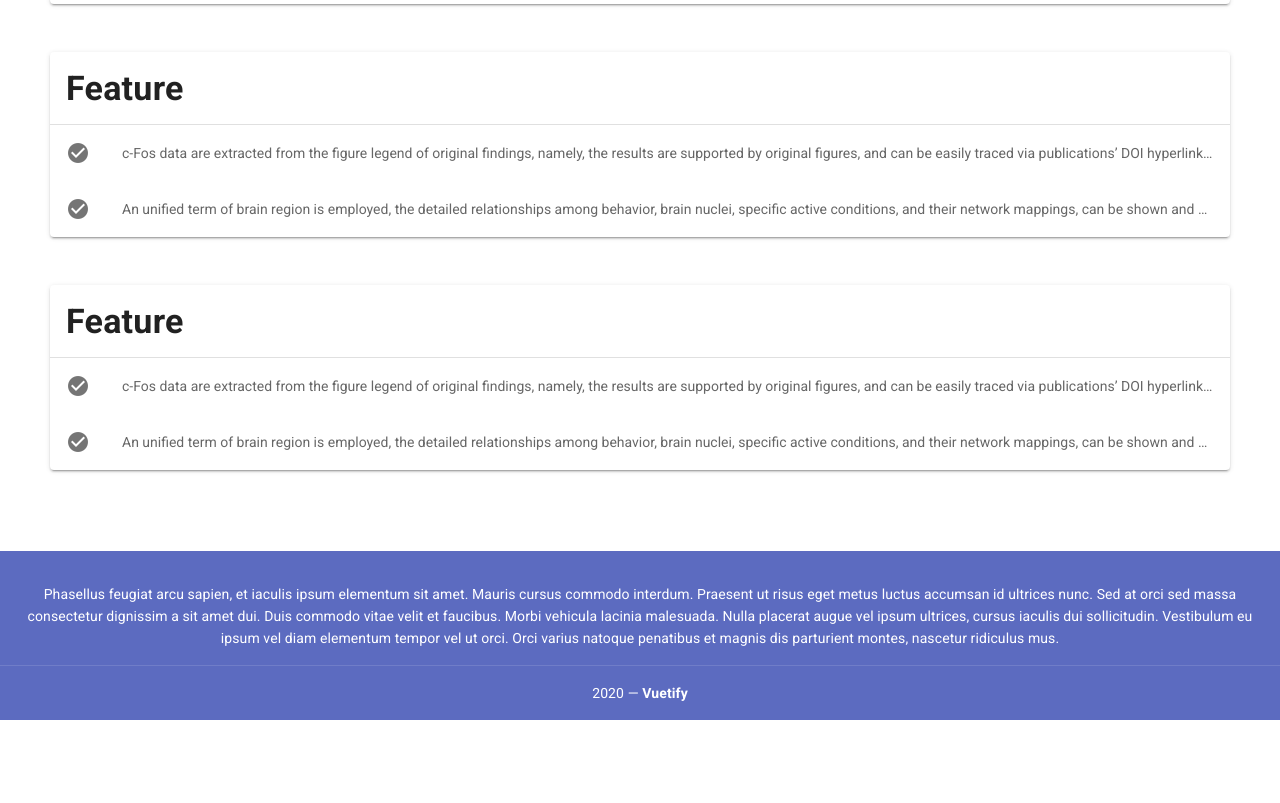
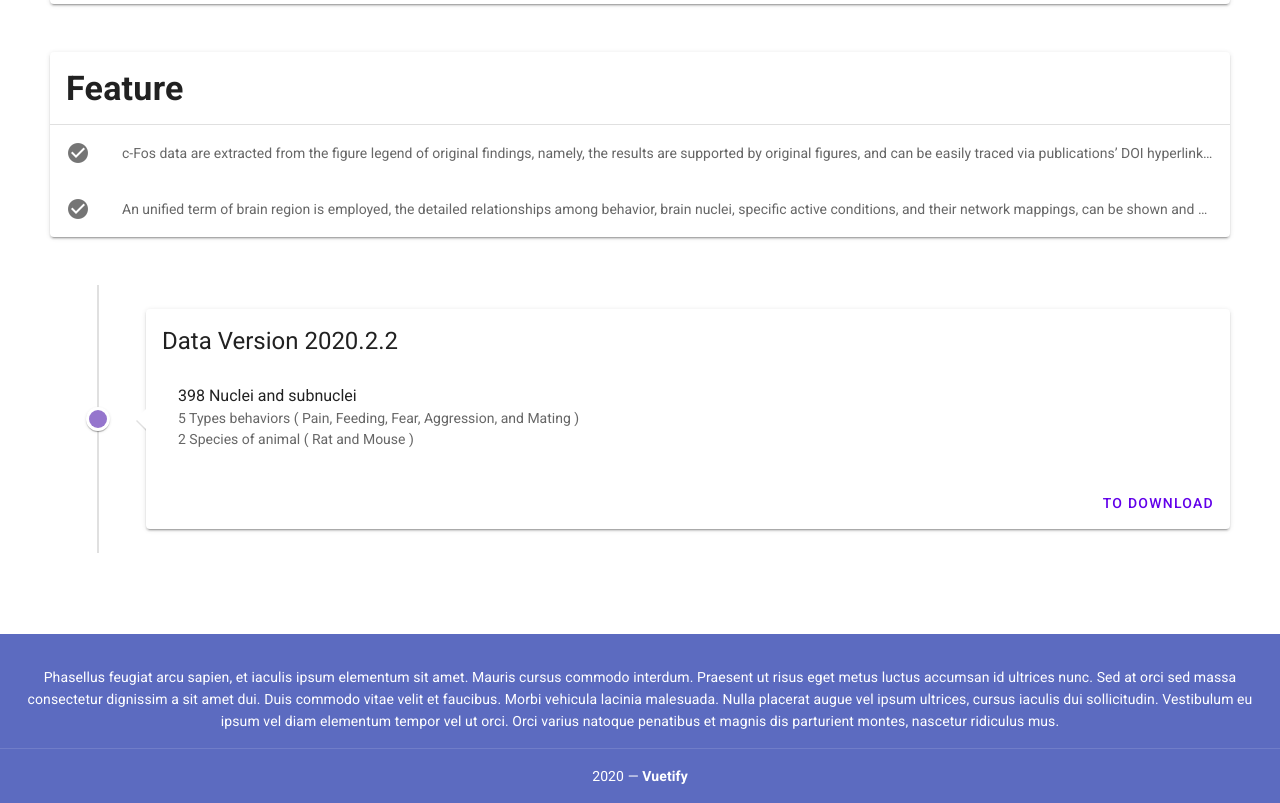
Before and after one commit to wenjie1991/cfosdb, a Vue app in the folder frontend/: page / in a window 1280 px wide. Shown: the part 680-1483 px from the top of the page. Before the commit the page ends 1400 px from the top, so only its background shows below. Built offline with nearby package versions, Linux system fonts and the light colour scheme.

Commit message:
feat: add download in index page

```diff
--- a/frontend/src/pages/index.vue
+++ b/frontend/src/pages/index.vue
@@ -53,26 +53,31 @@
                 </v-list-item-content>
             </v-list-item>
         </v-card>
-        <v-card class="mx-auto mt-12">
-            <v-card-title class="display-1 text--primary font-weight-bold">Feature</v-card-title>
-            <v-divider></v-divider>
-            <v-list-item>
-                <v-list-item-icon>
-                    <v-icon>mdi-checkbox-marked-circle</v-icon>
-                </v-list-item-icon>
-                <v-list-item-content>
-                    <v-list-item-subtitle>c-Fos data are extracted from the figure legend of original findings, namely, the results are supported by original figures, and can be easily traced via publications’ DOI hyperlinks; only c-Fos values increased at significant confidence level are included.</v-list-item-subtitle>
-                </v-list-item-content>
-            </v-list-item>
-            <v-list-item>
-                <v-list-item-icon>
-                    <v-icon>mdi-checkbox-marked-circle</v-icon>
-                </v-list-item-icon>
-                <v-list-item-content>
-                    <v-list-item-subtitle>An unified term of brain region is employed, the detailed relationships among behavior, brain nuclei, specific active conditions, and their network mappings, can be shown and downloaded.</v-list-item-subtitle>
-                </v-list-item-content>
-            </v-list-item>
-        </v-card>
+        <!-- <v-card class="mx-auto mt-12"> -->
+            <v-timeline dense class="mt-12">
+                <v-timeline-item small color="deep-purple lighten-2">
+                    <v-card class="elevation-2">
+                        <v-card-title class="headline">Data Version 2020.2.2</v-card-title>
+                        <v-card-text>
+                            <v-list-item three-line>
+                                <v-list-item-content>
+                                    <v-list-item-title>398 Nuclei and subnuclei</v-list-item-title>
+                                    <v-list-item-subtitle>
+                                        5 Types behaviors ( Pain, Feeding, Fear, Aggression, and Mating )
+                                    </v-list-item-subtitle>
+                                    <v-list-item-subtitle>
+                                        2 Species of animal ( Rat and Mouse )
+                                    </v-list-item-subtitle>
+                                </v-list-item-content>
+                              </v-list-item>
+                        </v-card-text>
+                        <v-card-actions class="flex-row-reverse">
+                            <v-btn text color="deep-purple accent-4" to="/download">to Download</v-btn>
+                        </v-card-actions>
+                    </v-card>
+                </v-timeline-item>
+            </v-timeline>
+        <!-- </v-card> -->
     </div>
 </template>
 
```
